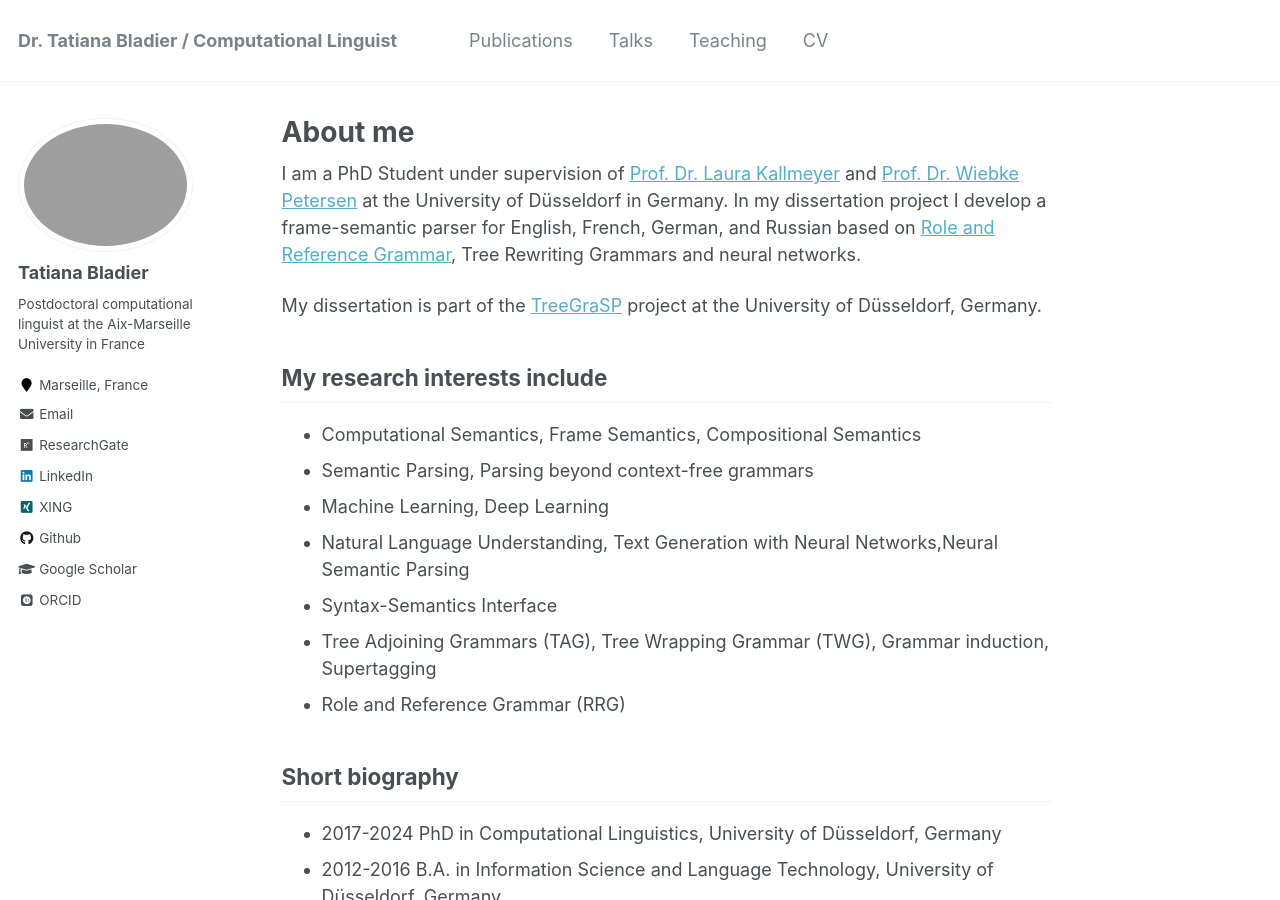
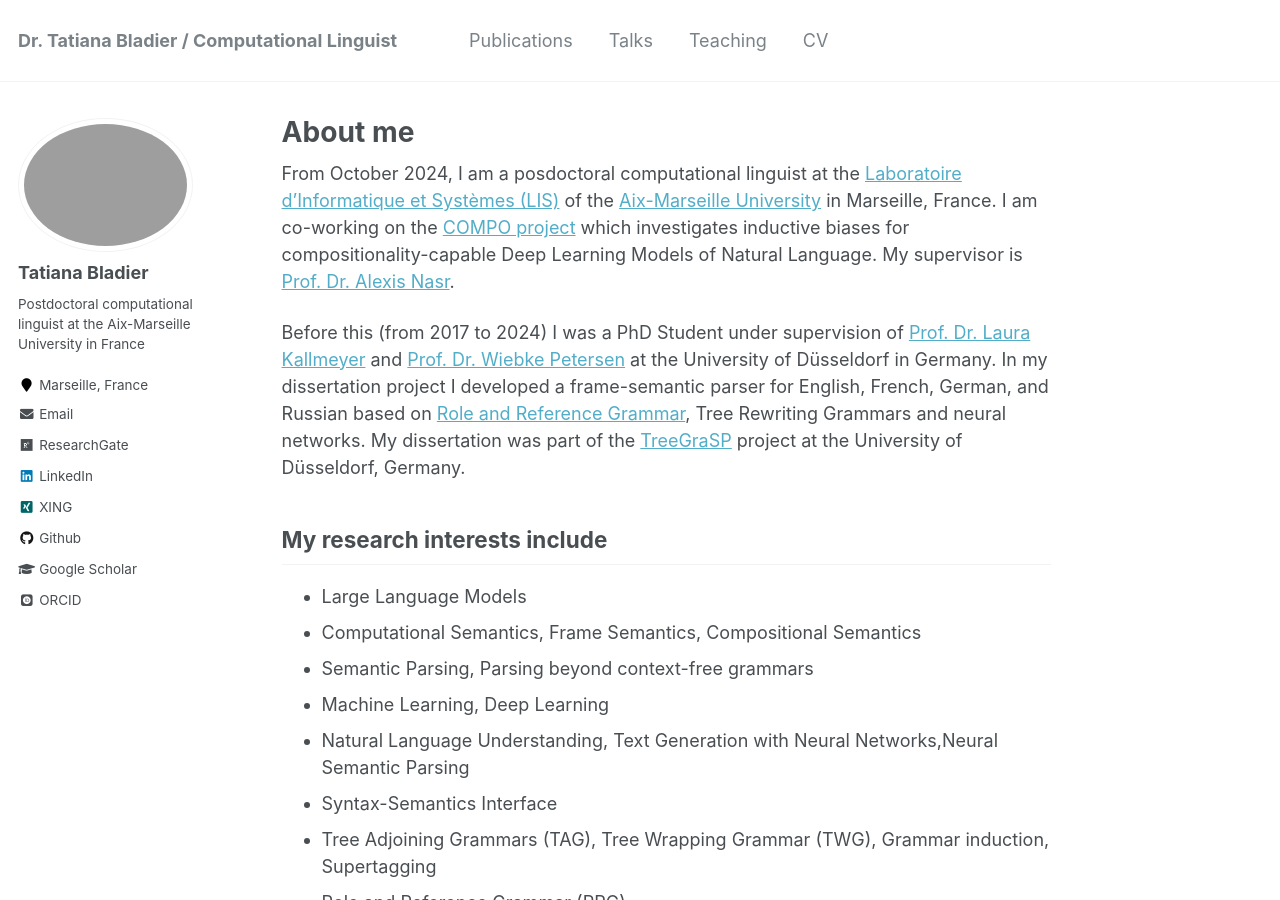
Before and after one commit to TatianaBladier/TatianaBladier.github.io, a Jekyll site: the page built from _pages/about.md, in a window 1280 px wide and 900 px high. Built offline with Jekyll 4.4.1, drawn with Linux system fonts in a browser that asks for light colours; some web fonts are replaced.

Commit message:
postdoc update

```diff
--- a/_pages/about.md
+++ b/_pages/about.md
@@ -9,12 +9,13 @@ redirect_from:
 ---
 
 
-I am a PhD Student  under supervision of [Prof. Dr. Laura Kallmeyer](https://user.phil.hhu.de/kallmeyer/){:target="_blank" rel="noopener"} and [Prof. Dr. Wiebke Petersen](https://user.phil.hhu.de/~petersen/){:target="_blank" rel="noopener"} at the University of Düsseldorf in Germany. In my dissertation project I develop a frame-semantic parser for English, French, German, and Russian based on [Role and Reference Grammar](https://rrg.caset.buffalo.edu/){:target="_blank" rel="noopener"}, Tree Rewriting Grammars and neural networks.
+From October 2024, I am a posdoctoral computational linguist at the [Laboratoire d’Informatique et Systèmes (LIS)](https://talep.lis-lab.fr/) of the [Aix-Marseille University](https://www.univ-amu.fr/) in Marseille, France. I am co-working on the [COMPO project](https://anr.fr/Project-ANR-23-CE23-0031) which investigates inductive biases for compositionality-capable Deep Learning Models of Natural Language. My supervisor is [Prof. Dr. Alexis Nasr](https://pageperso.lis-lab.fr/alexis.nasr/).
 
-My dissertation is part of the [TreeGraSP](https://treegrasp.phil.hhu.de){:target="_blank" rel="noopener"} project at the University of Düsseldorf, Germany.
+Before this (from 2017 to 2024) I was a PhD Student under supervision of [Prof. Dr. Laura Kallmeyer](https://user.phil.hhu.de/kallmeyer/){:target="_blank" rel="noopener"} and [Prof. Dr. Wiebke Petersen](https://user.phil.hhu.de/~petersen/){:target="_blank" rel="noopener"} at the University of Düsseldorf in Germany. In my dissertation project I developed a frame-semantic parser for English, French, German, and Russian based on [Role and Reference Grammar](https://rrg.caset.buffalo.edu/){:target="_blank" rel="noopener"}, Tree Rewriting Grammars and neural networks. My dissertation was part of the [TreeGraSP](https://treegrasp.phil.hhu.de){:target="_blank" rel="noopener"} project at the University of Düsseldorf, Germany.
 
 My research interests include
 ------
+- Large Language Models
 - Computational Semantics, Frame Semantics, Compositional Semantics
 - Semantic Parsing, Parsing beyond context-free grammars
 - Machine Learning, Deep Learning
```
